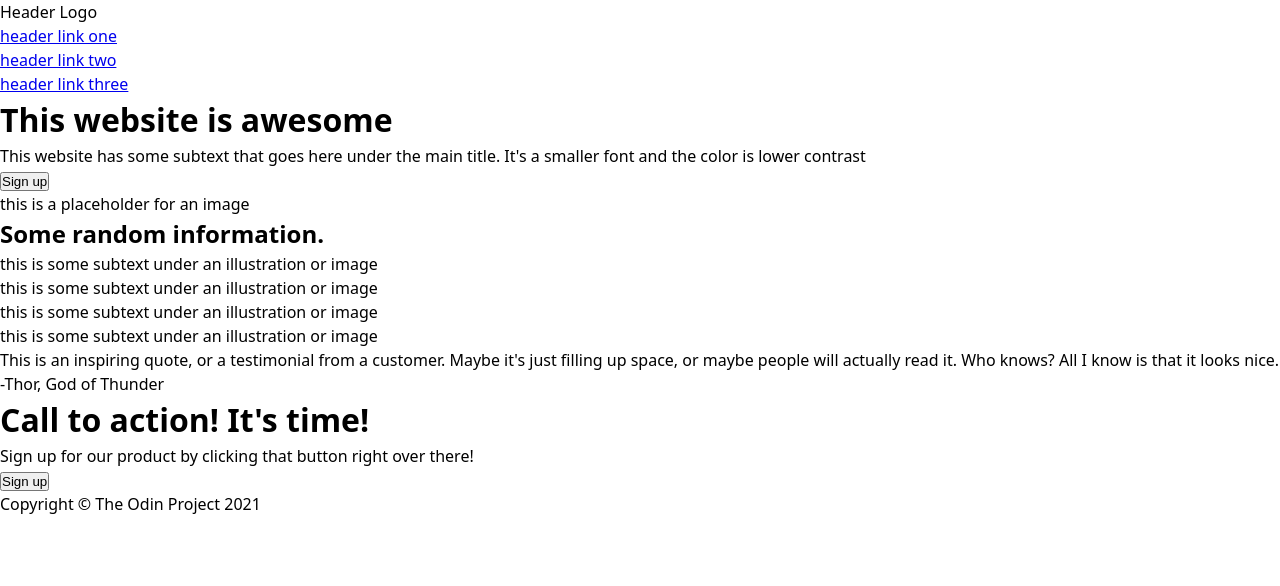
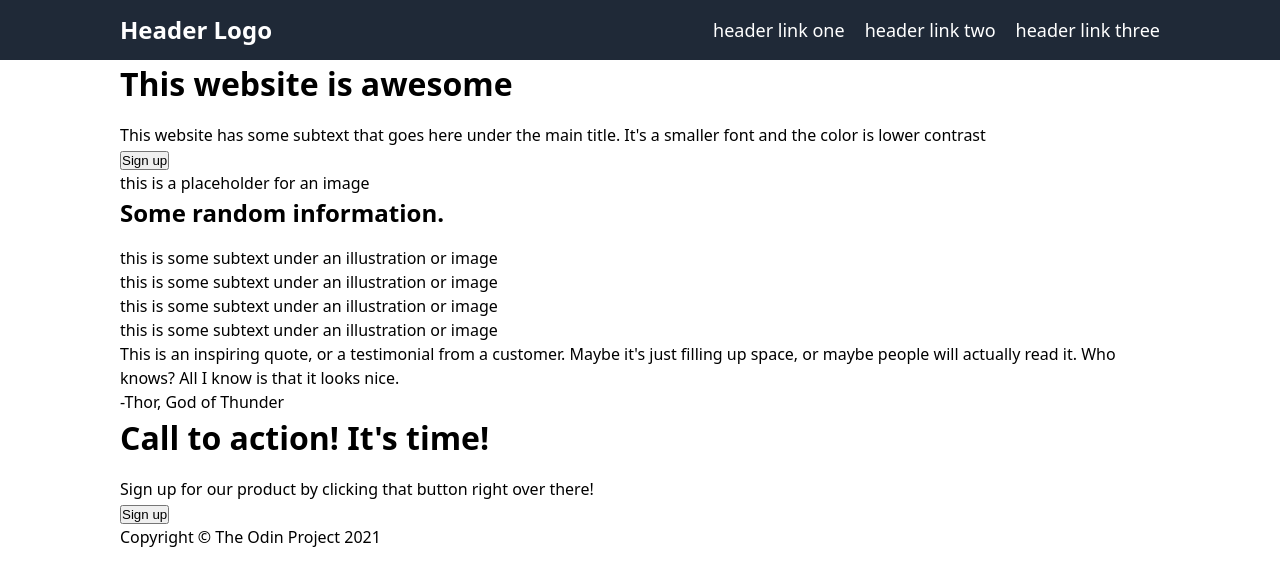
Before and after one commit to DylanScalifornia/Odin-landing-page, a plain HTML site: page index.html in a window 1280 px wide. Drawn offline with Linux system fonts and the light colour scheme.

Commit message:
added a navbar using css flexbox

```diff
--- a/styles.css
+++ b/styles.css
@@ -4,6 +4,7 @@ body{
   line-height: 1.5;
   background: white;
 }
+
 * {
   box-sizing: border-box;
   margin: 0;
@@ -13,3 +14,51 @@ body{
 .placeholder{
   max-width: 100%;
 }
+
+h1, h2{
+  margin-bottom: 15px;
+}
+
+.container{
+  max-width: 1100px;
+  margin: 0 auto;
+  padding: 0 30px;
+}
+
+.navbar{
+  background: #1f2937;
+  color: white;
+  height: 60px;
+
+}
+
+.navbar .logo{
+  font-size: x-large;
+  font-weight: bold;
+
+}
+
+.navbar a{
+  color: white;
+  text-decoration: none;
+  font-size: 18px;
+}
+
+.navbar .container{
+  display: flex;
+  justify-content: space-between;
+  align-items: center;
+  height: 100%;
+}
+
+ul{
+  list-style-type: none;
+}
+
+.navbar ul{
+  display: flex;
+}
+
+.navbar ul li{
+  margin-left: 20px;
+}
```
